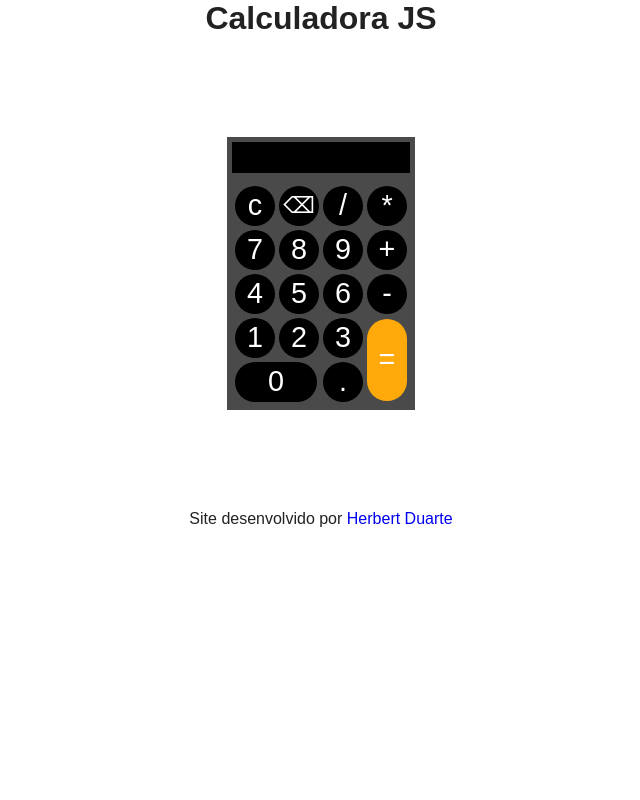
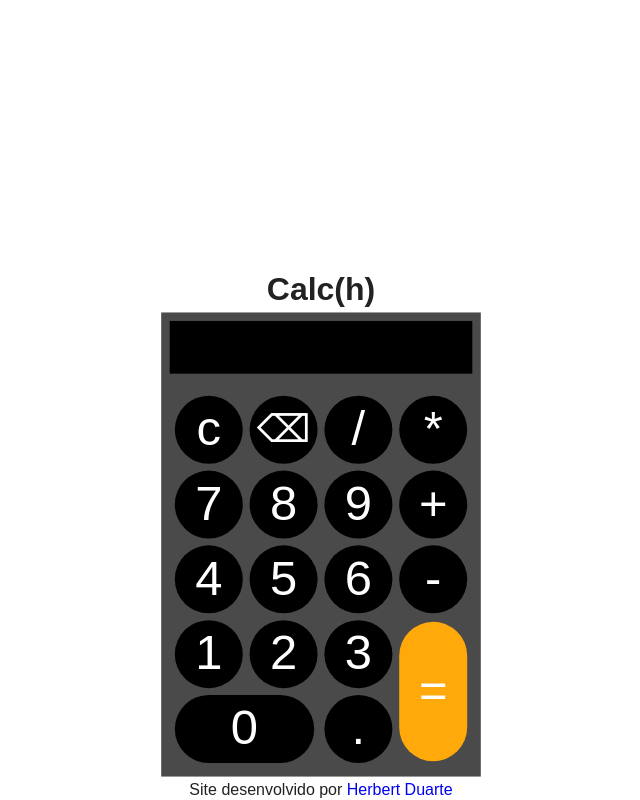
Before and after one commit to HerbertDuarte/calculadora-js, a plain HTML site: page index.html in a window 1280 px wide. Shown: the whole page, without its empty margins (319-959 px from the left). Drawn offline with Linux system fonts and the light colour scheme.

Commit message:
add mediaquery

```diff
--- a/index.html
+++ b/index.html
@@ -9,14 +9,11 @@
   <script defer src="app.js"></script>
 </head>
 <body>
-  <h1>Calculadora JS</h1>
-
+  <main>
+    <h1>Calc(h)</h1>
     <section>
-
       <div id="res">
-
       </div>
-
       <table>
         <tr>
           <td><button class="btn" onclick="clean()">c</button></td>
@@ -48,11 +45,10 @@
         </tr>
       </table>
 
-
     </section>
-
     <footer>
       Site desenvolvido por <a href="https://github.com/HerbertDuarte">Herbert Duarte</a>
     </footer>
+  </main>
 </body>
 </html>
--- a/style.css
+++ b/style.css
@@ -13,8 +13,15 @@ body{
   width: 100%;
 }
 
+main{
+  padding-top : 20%;
+}
+
 h1, footer{
   text-align: center;
+}
+h1{
+  margin: 15px;
 }
 a{
   text-decoration: none;
@@ -25,6 +32,7 @@ section{
   width: min-content;
   margin: 100px auto;
   padding: 5px;
+  scale: 1.7;
 }
 
 #res{
@@ -68,3 +76,13 @@ section{
 #zero{
   width: 82px;
 }
+
+@media (max-width:330px) {
+  section{
+    scale: 1.5;
+    margin: 90px auto;
+  }
+  main{
+    padding-top: 0;
+  }
+}
```
Lines whose indentation alone changed are shown as unchanged.
